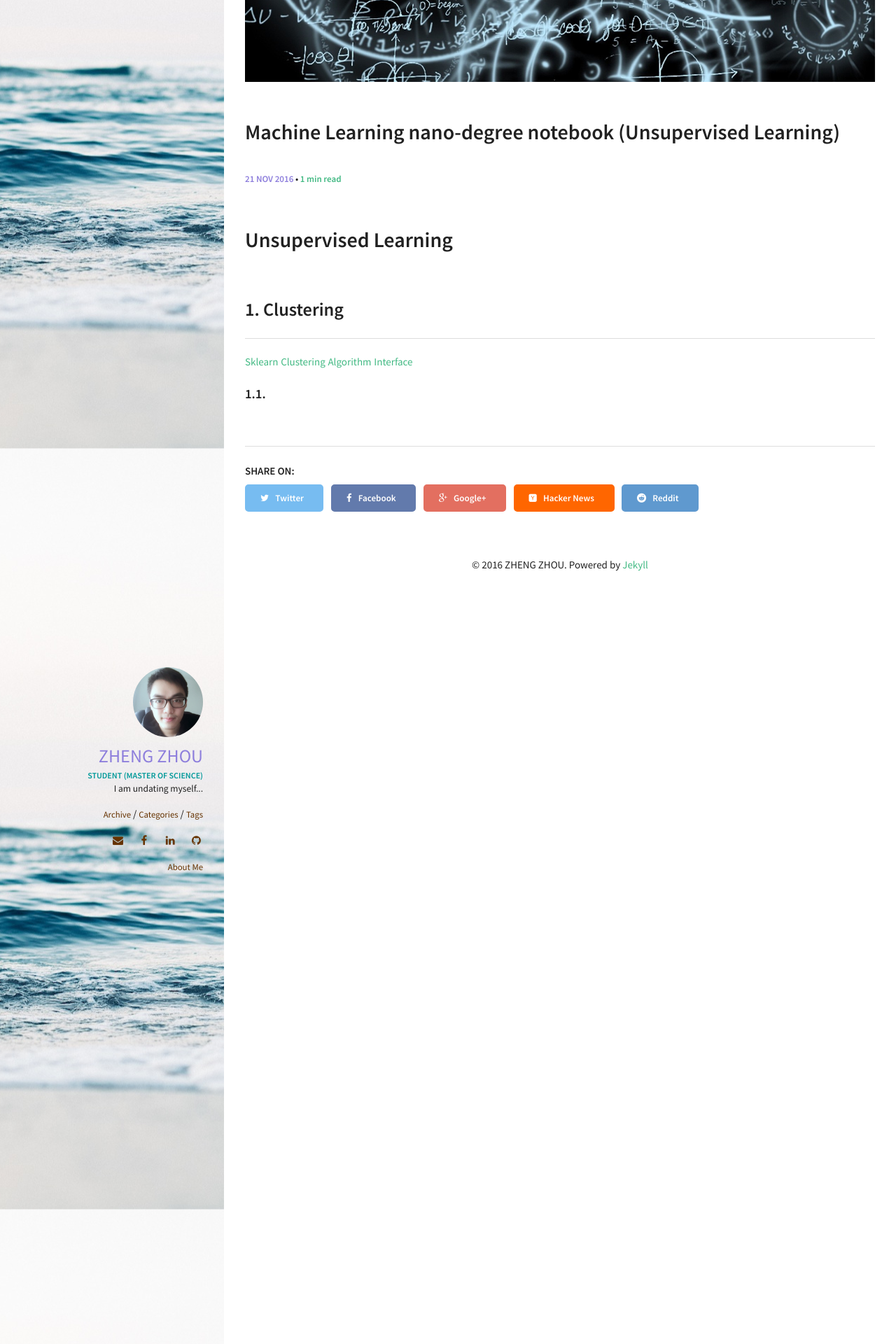
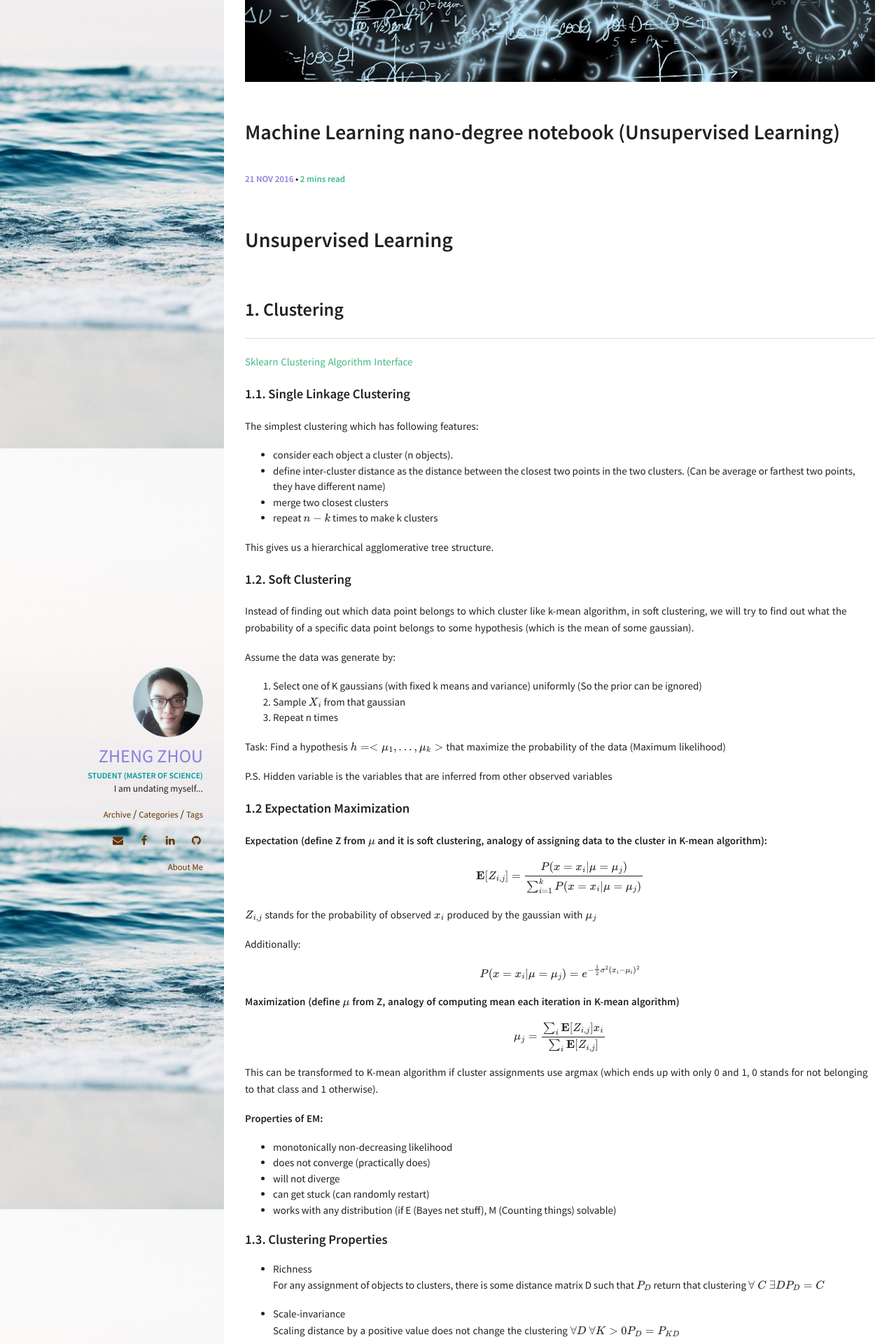
Before and after one commit to encorechow/encorechow.github.io, a Jekyll site: the page built from _posts/2016-11-21-Machine-Learning-Nanodegree-Notebook-2.md, in a window 1280 px wide. Shown: the part 493-2413 px from the top of the page at 70% size. Built offline with Jekyll 4.4.1, drawn with Linux system fonts in a browser that asks for light colours; formulas are drawn with MathJax 3; a script that is not in the unit is left out; some of the changed text lies outside the part shown.

Commit message:
Updated mlnd post clustering part.

```diff
--- a/_posts/2016-11-21-Machine-Learning-Nanodegree-Notebook-2.md
+++ b/_posts/2016-11-21-Machine-Learning-Nanodegree-Notebook-2.md
@@ -16,4 +16,85 @@ image:
 
 [Sklearn Clustering Algorithm Interface](http://scikit-learn.org/stable/modules/clustering.html)
 
-#### 1.1.
+#### 1.1. Single Linkage Clustering
+The simplest clustering which has following features:
+
+  - consider each object a cluster (n objects).
+  - define inter-cluster distance as the distance between the closest two points in the two clusters. (Can be average or farthest two points, they have different name)
+  - merge two closest clusters
+  - repeat $$n-k$$ times to make k clusters
+
+This gives us a hierarchical agglomerative tree structure.
+
+#### 1.2. Soft Clustering
+
+Instead of finding out which data point belongs to which cluster like k-mean algorithm, in soft clustering, we will try to find out what the probability of a specific data point belongs to some hypothesis (which is the mean of some gaussian).
+
+Assume the data was generate by:
+
+  1. Select one of K gaussians (with fixed k means and variance) uniformly (So the prior can be ignored)
+  2. Sample $$X_i$$ from that gaussian
+  3. Repeat n times
+
+Task: Find a hypothesis $$h = <\mu_1,...,\mu_k>$$ that maximize the probability of the data (Maximum likelihood)
+
+P.S. Hidden variable is the variables that are inferred from other observed variables
+
+#### 1.2 Expectation Maximization
+
+**Expectation (define Z from $$\mu$$ and it is soft clustering, analogy of assigning data to the cluster in K-mean algorithm):**
+
+$$\mathbf{E}[Z_{i,j}] = \frac{P(x=x_i|\mu=\mu_j)}{\sum_{i=1}^{k} P(x=x_i|\mu=\mu_j)}$$
+
+$$Z_{i,j}$$ stands for the probability of observed $$x_i$$ produced by the gaussian with $$\mu_j$$
+
+Additionally:
+
+$$P(x=x_i|\mu=\mu_j) = e^{-\frac{1}{2}\sigma^2(x_i-\mu_i)^2}$$
+
+**Maximization (define $$\mu$$ from Z, analogy of computing mean each iteration in K-mean algorithm)**
+
+$$\mu_{j} = \frac{\sum_i \mathbf{E}[Z_{i,j}]x_i}{\sum_{i} \mathbf{E}[Z_{i,j}]}$$
+
+
+
+This can be transformed to K-mean algorithm if cluster assignments use argmax (which ends up with only 0 and 1, 0 stands for not belonging to that class and 1 otherwise).
+
+**Properties of EM:**
+
+- monotonically non-decreasing likelihood
+- does not converge (practically does)
+- will not diverge
+- can get stuck (can randomly restart)
+- works with any distribution (if E (Bayes net stuff), M (Counting things) solvable)
+
+#### 1.3. Clustering Properties
+
+- Richness
+  For any assignment of objects to clusters, there is some distance matrix D such that $$P_D$$ return that clustering $$\forall \space C \space \exists D P_D=C$$
+- Scale-invariance
+  Scaling distance by a positive value does not change the clustering $$\forall D \space \forall K>0 P_D = P_{KD}$$
+
+- Consistency
+  Shrinking intra-cluster distances and expanding inter-cluster distances does not change the clustering $$P_D = P_{D^{'}}$$
+
+So what consistency says is if you found that a bunch of things were similar, and a bunch of other things were dissimilar, that if you made the things that were similar more similar, and the things that were not similar less similar, it shouldn't change your notion which things are similar and which things are not.
+
+#### 1.4. Impossibility Theorem
+
+No clustering schema can achieve all above three properties. These three properties are mutually contradiction in a sense. (Proven by Kleinberg)
+
+#### Summary
+
+- Clustering
+- Connection to compact description
+- Algorithm
+  - K-means
+  - SLC (terminates fast)
+  - EM (soft clusters)
+- Clustering properties & impossibility
+
+
+*--------------------------------------------------------------------------------------- Updating... Nov. 30, 2016*
+
+## 2. Feature Engineering
```
Also changed, not shown: 1 other file.
